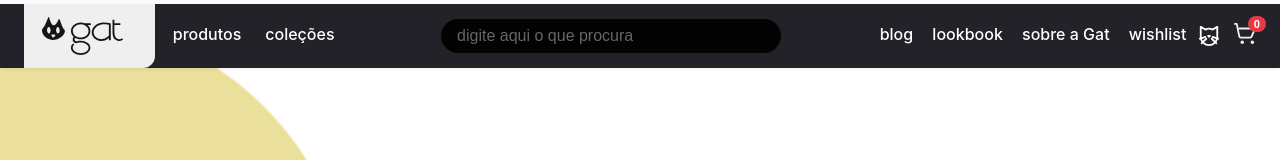
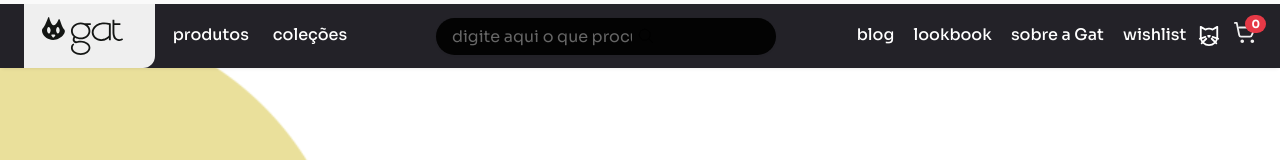
Before and after one commit to joaoluis17/wicomm-teste, a React (Vite) app: page / in a window 1280 px wide. Shown: the top 160 px of the page. Built offline with nearby package versions, Linux system fonts and the light colour scheme.

Commit message:
finalizando o projeto

```diff
--- a/index.html
+++ b/index.html
@@ -7,7 +7,7 @@
     <title>Wicomm | Nova Coleção de Produtos Decorativos</title>
     <meta name="description" content="Descubra a nova coleção de produtos decorativos em madeira: design, qualidade e estilo para a sua casa." />
     <meta name="keywords" content="decoração, madeira, design, produtos decorativos, coleção" />
-    <link rel="canonical" href="https://seu-dominio.vercel.app/" />
+    <link rel="canonical" href="https://wicomm-teste-bay.vercel.app/" />
     <meta property="og:type" content="website" />
     <meta property="og:title" content="Nova Coleção | Produtos Decorativos em Madeira" />
     <meta property="og:description" content="Peças únicas em madeira para decorar e transformar seu ambiente." />
--- a/src/components/Footer.jsx
+++ b/src/components/Footer.jsx
@@ -16,7 +16,9 @@ export default function Footer() {
           {/* Coluna da Logo */}
           <div className="footer-col footer-col-logo">
             <div className="footer-logo">
-              <img src={logoWhite} alt="Logo GAT" />
+              <a href="#">
+                <img src={logoWhite} alt="Logo GAT" />
+              </a>
             </div>
           </div>
 
--- a/src/components/Header.jsx
+++ b/src/components/Header.jsx
@@ -7,17 +7,17 @@ export default function Header() {
   return (
     <header className="header" role="banner">
       <div className="header__main container">
-        {/* Logo e área de fundo clara */}
         <div className="header__logo-area">
           <div className="header__logo-bg">
-            <img src={logoBlack} alt="Logo GAT" className="header__logo-img" />
+            <a href="#">
+              <img src={logoBlack} alt="Logo GAT" className="header__logo-img" />
+            </a>
           </div>
           <nav className="header__nav header__nav--left" aria-label="Menu principal">
             <a href="#produtos">produtos</a>
             <a href="#colecoes">coleções</a>
           </nav>
         </div>
-        {/* Central: input de busca */}
         <div className="header__center">
           <div className="header__search" role="search">
             <input type="text" placeholder="digite aqui o que procura" aria-label="Buscar" />
@@ -26,7 +26,6 @@ export default function Header() {
             </button>
           </div>
         </div>
-        {/* Direita: abas e ícones */}
         <div className="header__right">
           <nav className="header__nav header__nav--right" aria-label="Menu secundário">
             <a href="#blog">blog</a>
--- a/src/main.jsx
+++ b/src/main.jsx
@@ -1,7 +1,7 @@
 import React from 'react'
 import ReactDOM from 'react-dom/client'
 import App from './App.jsx'
-import './styles/App.css' // aqui vai estar todo o CSS do projeto
+import './styles/App.css'
 
 ReactDOM.createRoot(document.getElementById('root')).render(
     <React.StrictMode>
--- a/src/styles/App.css
+++ b/src/styles/App.css
@@ -1,3 +1,15 @@
+@import url('https://fonts.googleapis.com/css2?family=Sora:wght@400;500;600;700&display=swap');
+
+html, body, #root {
+  font-family: 'Sora', sans-serif !important;
+  font-weight: 400;
+  -webkit-font-smoothing: antialiased;
+  -moz-osx-font-smoothing: grayscale;
+}
+
+* {
+  font-family: 'Sora', sans-serif !important;
+}
 /* HOTSPOTS FULL WIDTH */
 .hotspots-showcase-full {
   width: 100vw;
@@ -1182,7 +1194,7 @@ img {
 
 .play-button {
   position: absolute;
-  top: 50%;
+  top: 35%;
   left: 50%;
   transform: translate(-50%, -50%);
   cursor: pointer;
```
Also changed, not shown: 1 other file (tests, documents, lock files or other folders).
